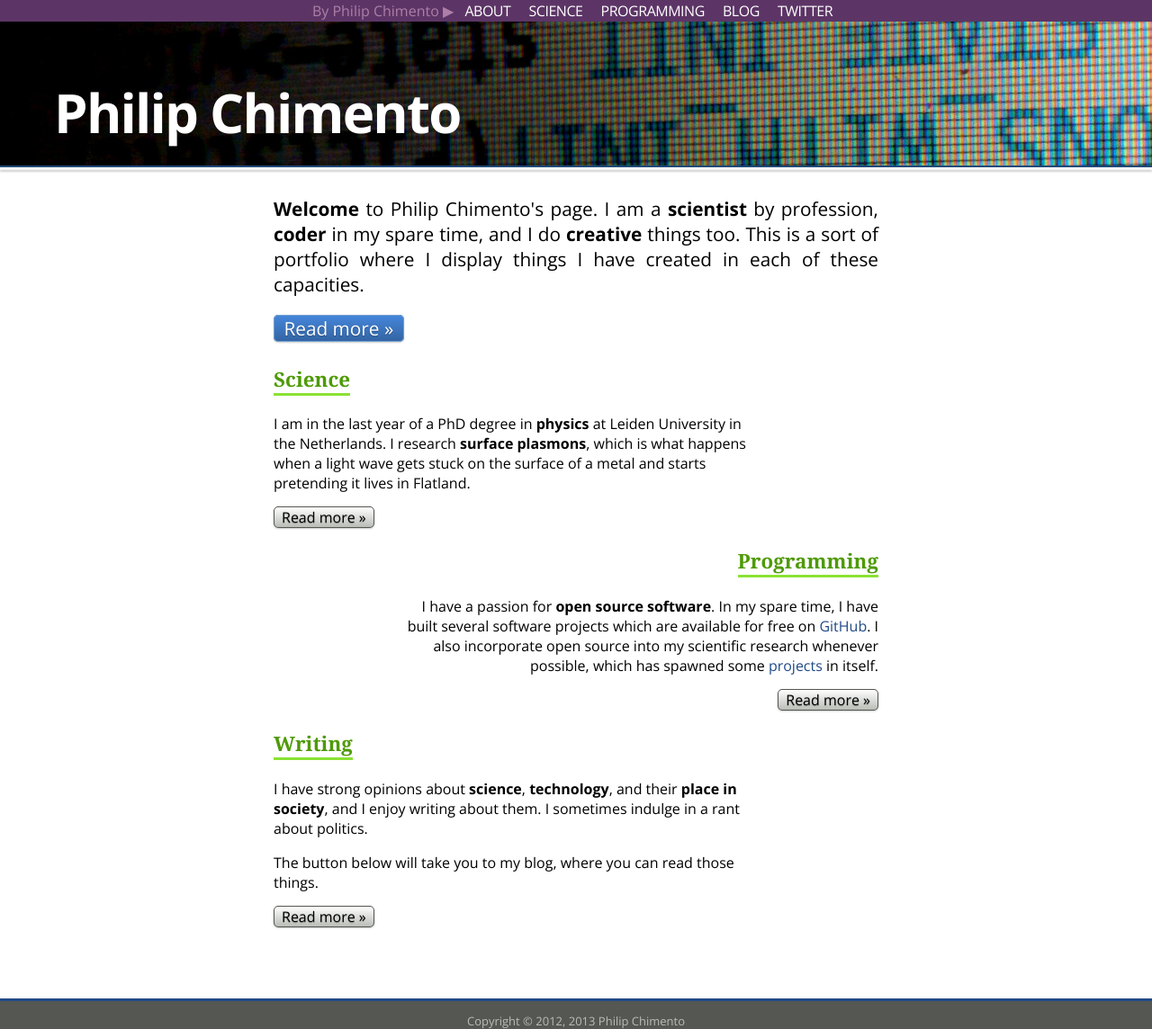
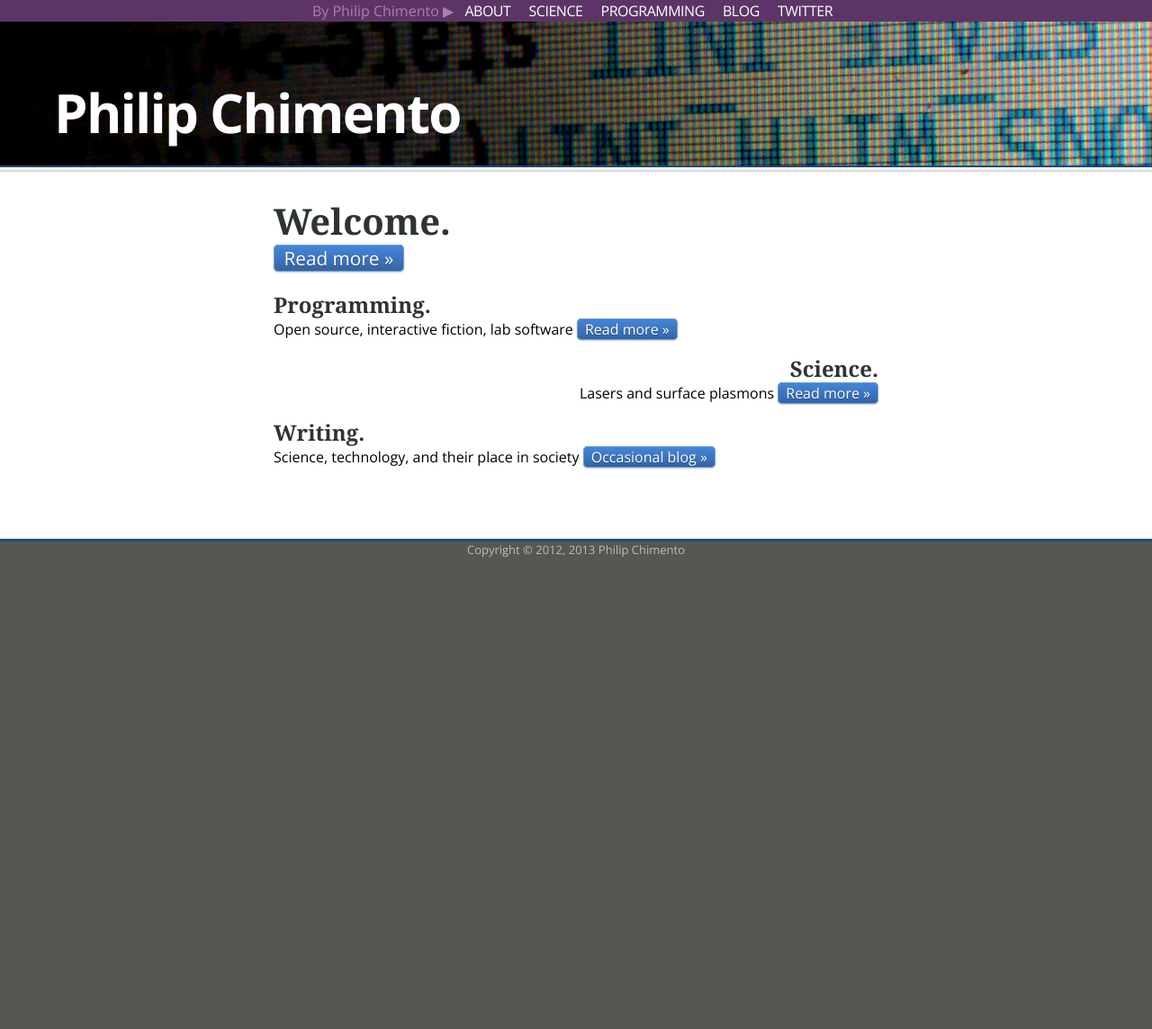
Before and after one commit to ptomato/ptomato.github.com, a Jekyll site: the page built from index.html, in a window 1280 px wide. Shown: the whole page at 90% size. Built offline with Jekyll 4.4.1, drawn with Linux system fonts in a browser that asks for light colours; some web fonts are replaced; after the commit the page ends 900 px from its top, so only the background shows below that.

Commit message:
Simplify front page
Take away some of the unnecessary verbiage and stick to simple
headlines and descriptions

```diff
--- a/css/awesome.css
+++ b/css/awesome.css
@@ -20,22 +20,22 @@ a:hover {
 	text-decoration: underline;
 }
 
+p {
+	-webkit-margin-before: 0;
+}
+
 h1 {
 	font-family: 'Droid Serif', georgia, times, serif;
-	display: inline;
-	color: #4e9a06; /* chameleon3 */
-	line-height: 2;
-	border-bottom: 3px solid #8ae234; /* chameleon1 */
-	font-size: 1.4em;
+	color: #2e3436; /* aluminum6 */
+	font-size: 2em;
+	margin: 0;
 }
 
 h2 {
 	font-family: 'Droid Serif', georgia, times, serif;
-	font-weight: normal;
-	display: inline;
-	color: #4e9a06; /* chameleon3 */
-	border-bottom: 3px solid #8ae234; /* chameleon1 */
-	font-size: 1.2em;
+	color: #2e3436; /* aluminum6 */
+	font-size: 1.5em;
+	margin: 0;
 }
 
 li {
@@ -76,18 +76,20 @@ sup, sub {
 	font-size: 1.3em;
 }
 
+h1.bigparagraph {
+	font-size: 2.5em;
+}
+
 .firstbig > p:first-child {
 	font-size: 1.3em;
 }
 
 .item-left {
-	width: 80%;
 	margin: 1em auto 0 0;
 	text-align: left;
 }
 
 .item-right {
-	width: 80%;
 	margin: 1em 0 0 auto;
 	text-align: right;
 }
--- a/index.html
+++ b/index.html
@@ -2,40 +2,22 @@
 layout: front
 title: ptomato
 ---
-<p class="bigparagraph">
-  <strong>Welcome</strong> to Philip Chimento's page.
-  I am a <strong>scientist</strong> by profession, <strong>coder</strong> in my spare time, and I do <strong>creative</strong> things too.
-  This is a sort of portfolio where I display things I have created in each of these capacities.
-</p>
+<h1 class="bigparagraph">Welcome.</h1>
 <p class="bigparagraph">
   <a class="button morebutton bluebutton" href="/about/about-me-bio.html">Read more</a>
 </p>
 
 <div class="item-left">
-  <h1>Science</h1>
-  <p>
-    I am in the last year of a PhD degree in <strong>physics</strong> at Leiden University in the Netherlands.
-    I research <strong>surface plasmons</strong>, which is what happens when a light wave gets stuck on the surface of a metal and starts pretending it lives in Flatland.
-  </p>
-  <p><a class="button morebutton graybutton" href="/science/science-projects.html">Read more</a></p>
+  <h2>Programming.</h2>
+  <p>Open source, interactive fiction, lab software <a class="button morebutton bluebutton" href="/opensource/projects.html">Read more</a></p>
 </div>
 
 <div class="item-right">
-  <h1>Programming</h1>
-  <p>
-    I have a passion for <strong>open source software</strong>.
-    In my spare time, I have built several software projects which are available for free on <a href="https://github.com/ptomato">GitHub</a>.
-    I also incorporate open source into my scientific research whenever possible, which has spawned some <a href="opensource/beams/beams.html">projects</a> in itself.
-  </p>
-  <p><a class="button morebutton graybutton" href="/opensource/projects.html">Read more</a></p>
+  <h2>Science.</h2>
+  <p>Lasers and surface plasmons <a class="button morebutton bluebutton" href="/science/science-projects.html">Read more</a></p>
 </div>
 
 <div class="item-left">
-  <h1>Writing</h1>
-  <p>
-    I have strong opinions about <strong>science</strong>, <strong>technology</strong>, and their <strong>place in society</strong>, and I enjoy writing about them.
-    I sometimes indulge in a rant about politics.
-  </p>
-  <p>The button below will take you to my blog, where you can read those things.</p>
-  <p><a class="button morebutton graybutton" target="_blank" href="http://ptomato.wordpress.com">Read more</a></p>
+  <h2>Writing.</h2>
+  <p>Science, technology, and their place in society <a class="button morebutton bluebutton" target="_blank" href="http://ptomato.wordpress.com">Occasional blog</a></p>
 </div>
```
